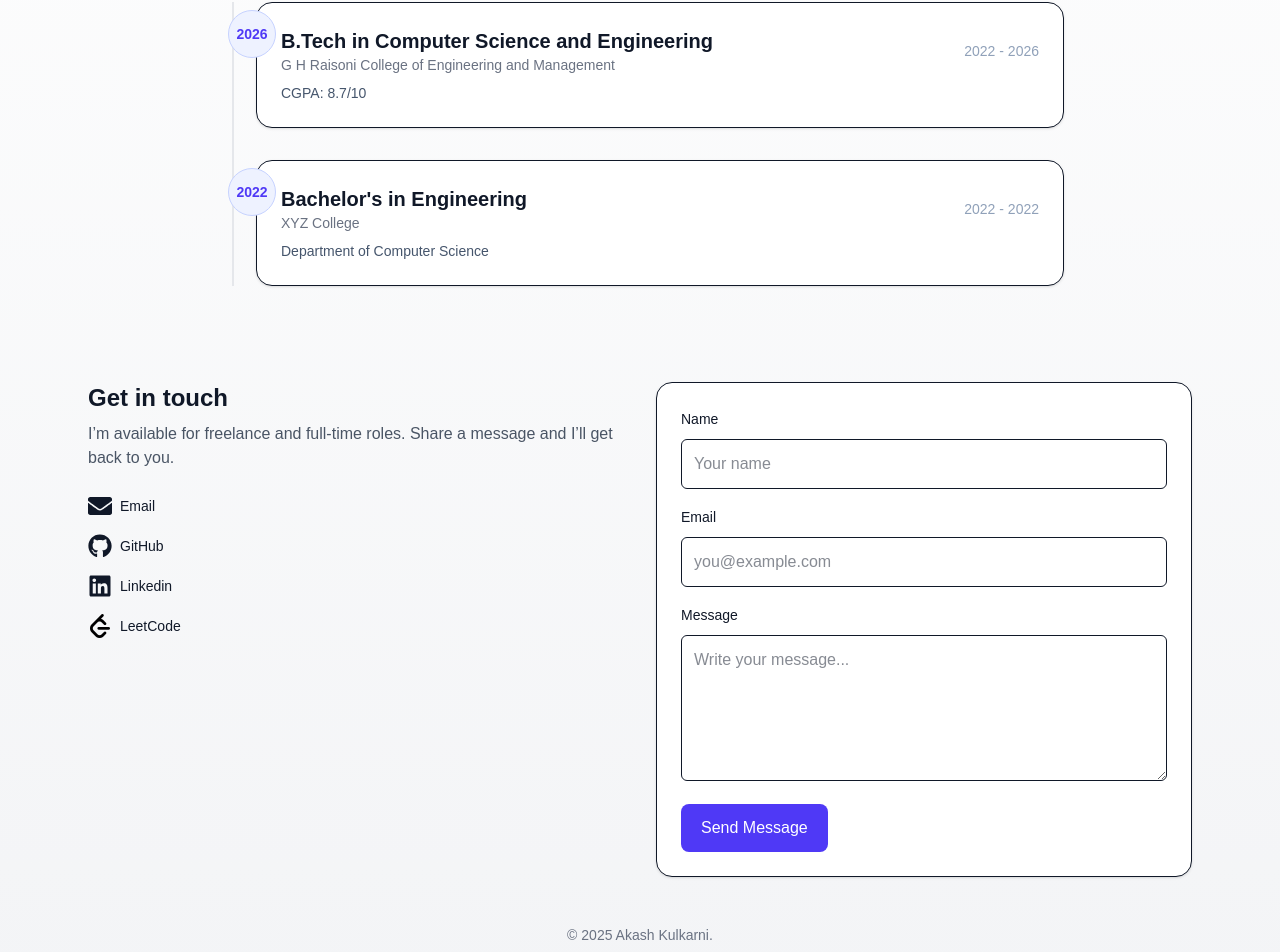
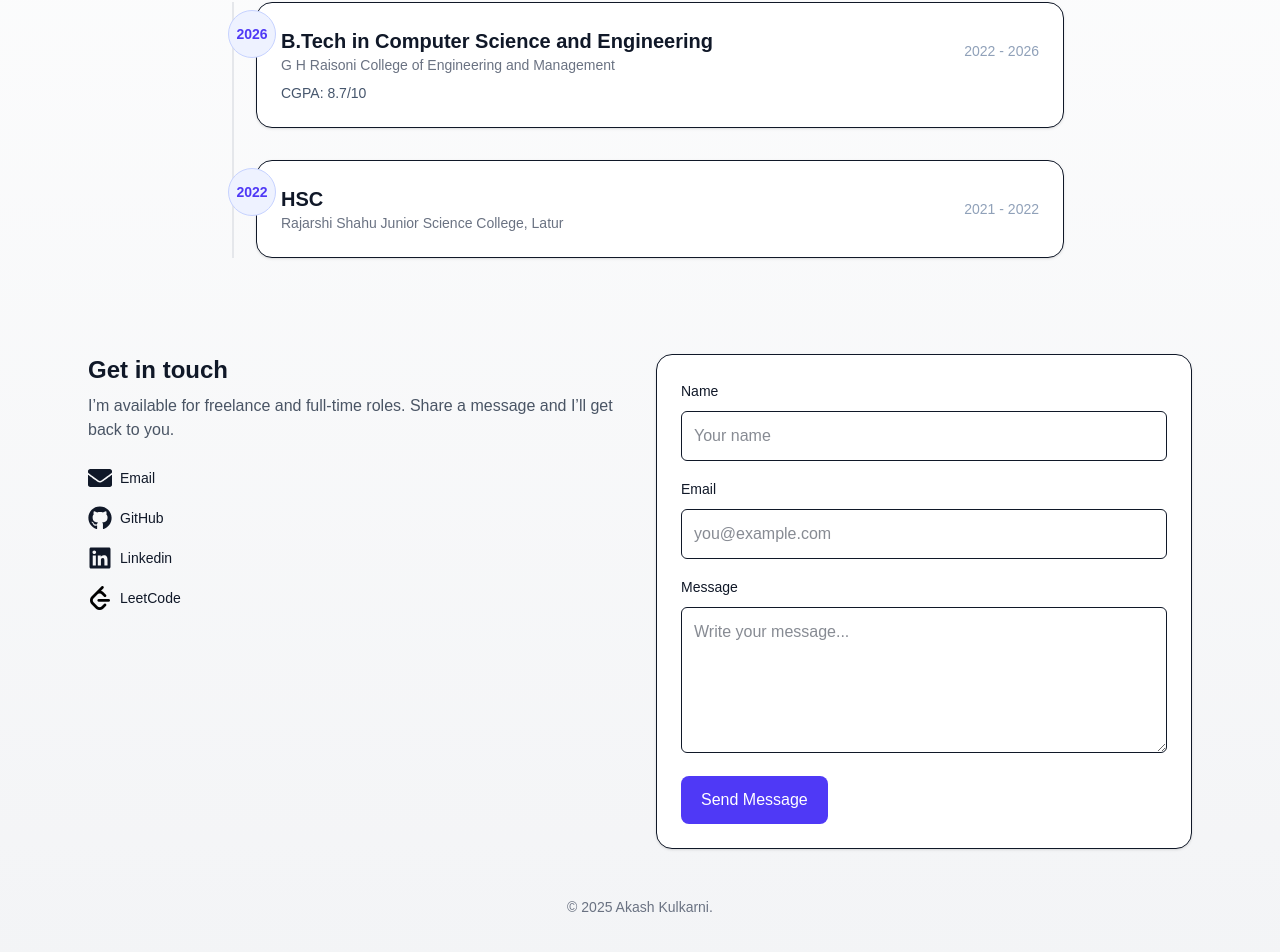
Before and after one commit to kulkarniakashs/portfolio, a Next.js app: page / in a window 1280 px wide. Shown: the part 1886-2838 px from the top of the page. Built offline with nearby package versions, Linux system fonts and the light colour scheme.

Commit message:
fix education

```diff
--- a/components/Education.tsx
+++ b/components/Education.tsx
@@ -1,6 +1,6 @@
 const education = [
     { start: '2022', end: '2026', title: "B.Tech in Computer Science and Engineering", inst: 'G H Raisoni College of Engineering and Management', details: 'CGPA: 8.7/10' },
-    { start: '2022', end: '2022', title: "Bachelor's in Engineering", inst: 'XYZ College', details: 'Department of Computer Science' },
+    { start: '2021', end: '2022', title: "HSC", inst: 'Rajarshi Shahu Junior Science College, Latur', details: '' },
 ]
 export default function Education() {
     return (
```
